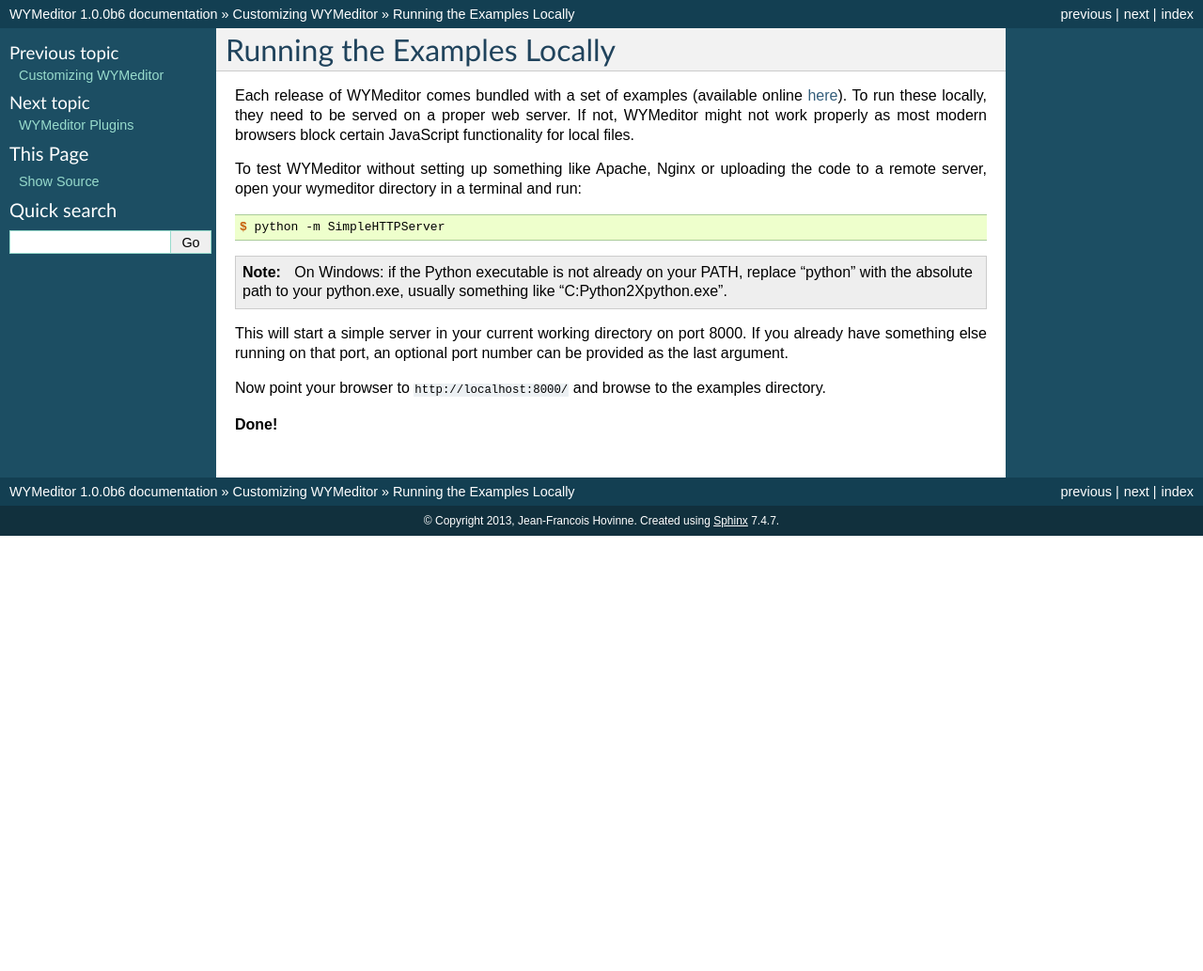
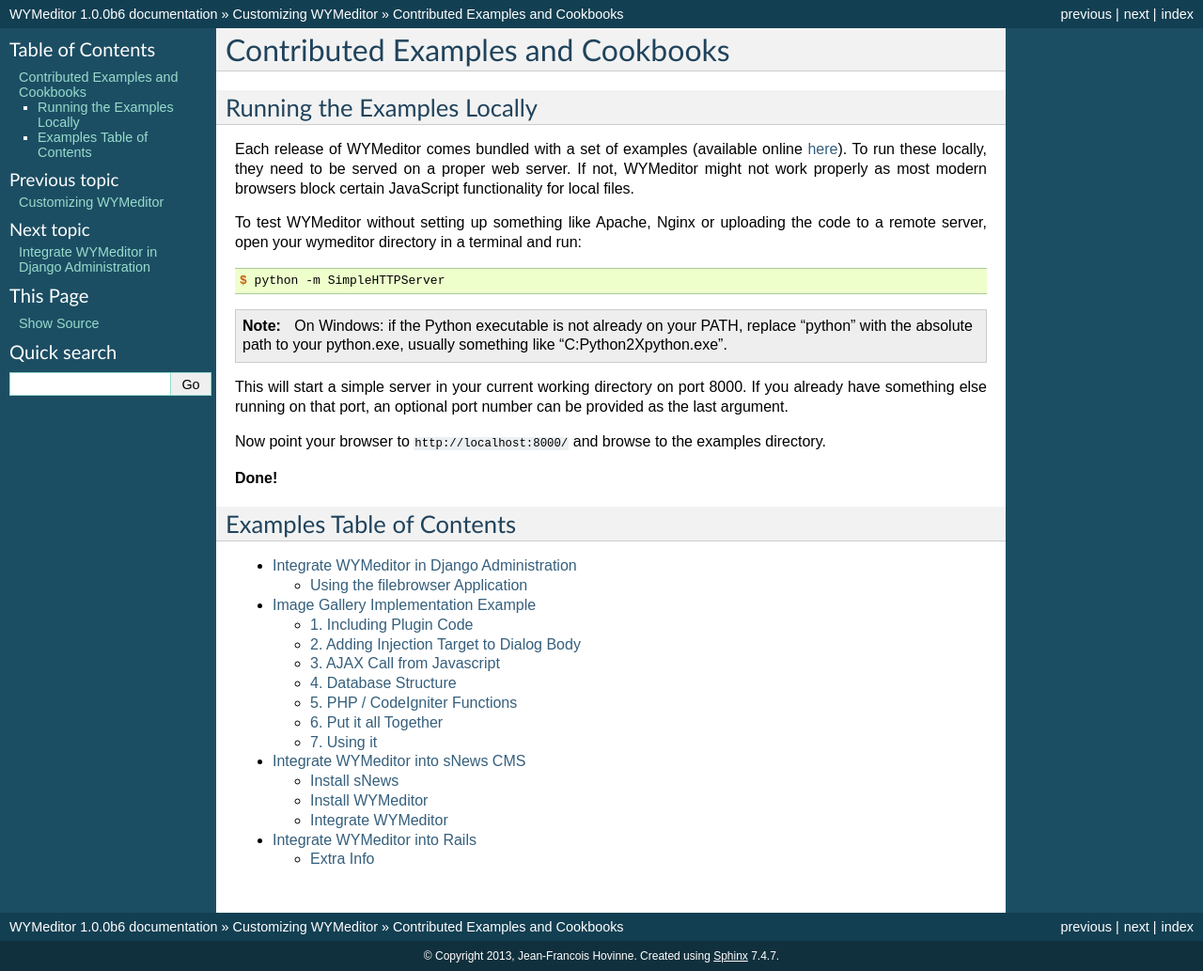
Before and after one commit to wymeditor/wymeditor, a Sphinx documentation site: the page built from docs/customizing_wymeditor/examples/index.rst, in a window 1280 px wide. Shown: the whole page at 94% size. Built offline with Sphinx 7.4.7, drawn with Linux system fonts in a browser that asks for light colours; pages that are not in the unit, such as notebooks, are missing from menus; before the commit the page ends 900 px from its top, so only the background shows below that.

```diff
--- a/docs/customizing_wymeditor/examples/index.rst
+++ b/docs/customizing_wymeditor/examples/index.rst
@@ -1,5 +1,10 @@
+##################################
+Contributed Examples and Cookbooks
+##################################
+
+****************************
 Running the Examples Locally
-----------------------------
+****************************
 
 Each release of WYMeditor comes bundled with a set of examples (available
 online `here <http://wymeditor.no.de/wymeditor/examples/>`_). To run these
@@ -28,3 +33,15 @@ Now point your browser to ``http://localhost:8000/`` and browse to the examples
 directory.
 
 **Done!**
+
+**************************
+Examples Table of Contents
+**************************
+
+.. toctree::
+    :maxdepth: 2
+
+    django_administration
+    image_gallery
+    snews_cms
+    rails
--- a/docs/wymeditor_development/index.rst
+++ b/docs/wymeditor_development/index.rst
@@ -11,8 +11,6 @@ WYMeditor Development
     coding_standard
     wymeditor_architecture
     cursor_behavior
-    selection_api
     insertion_functions
-    plugin_architecture
     dev_process_improvements
     future_planning/index
```
Also changed, not shown: docs/customizing_wymeditor/examples/contributed_examples.rst (deleted, +0 -10 lines), docs/wymeditor_development/future_planning/index.rst (+6 -3 lines), docs/wymeditor_development/future_planning/dev_process_improvements.rst (renamed from docs/wymeditor_development/dev_process_improvements.rst), docs/wymeditor_development/future_planning/insertion_functions.rst (renamed from docs/wymeditor_development/insertion_functions.rst), docs/wymeditor_development/future_planning/plugin_architecture.rst (renamed from docs/wymeditor_development/plugin_architecture.rst), docs/wymeditor_development/future_planning/selection_api.rst (renamed from docs/wymeditor_development/selection_api.rst).
